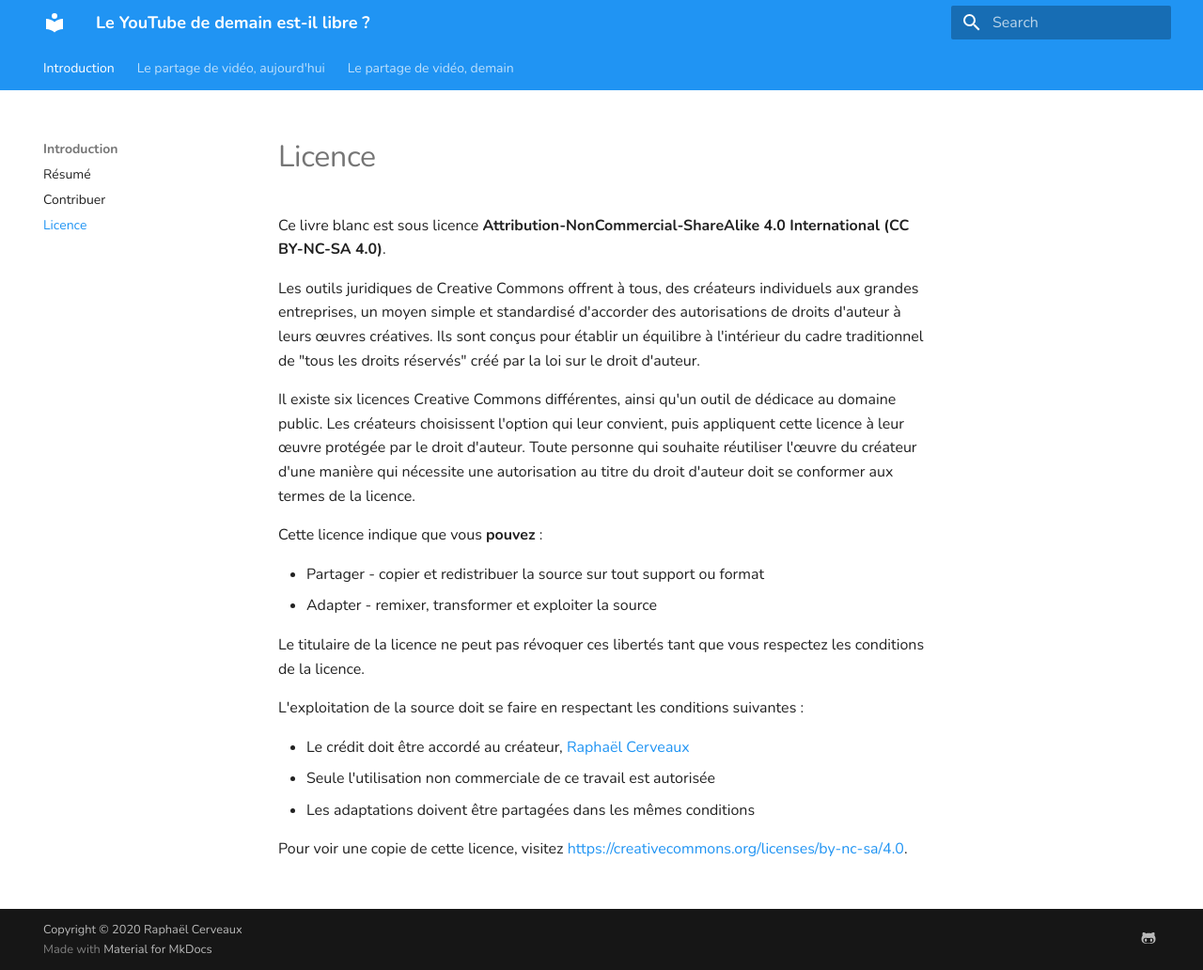
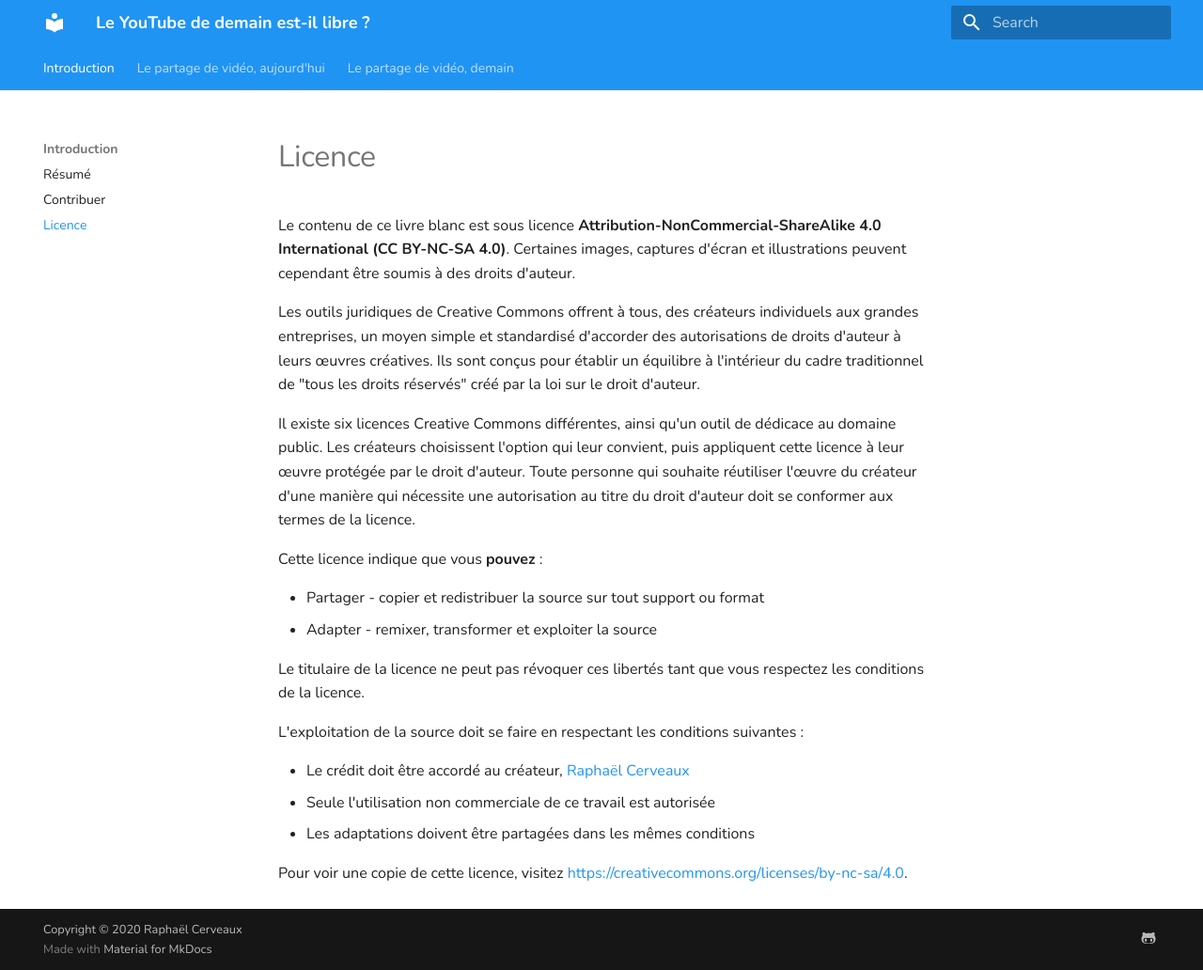
Before and after one commit to sundowndev/livre-blanc-video, an MkDocs documentation site: the page built from docs/license.md, in a window 1280 px wide and 1032 px high. Shown: the whole window at 94% size. Built offline with MkDocs 1.6.1 and Material for MkDocs 9.7.7, drawn with Linux system fonts in a browser that asks for light colours.

Commit message:
content: license

```diff
--- a/docs/license.md
+++ b/docs/license.md
@@ -1,4 +1,4 @@
-Ce livre blanc est sous licence **Attribution-NonCommercial-ShareAlike 4.0 International (CC BY-NC-SA 4.0)**.
+Le contenu de ce livre blanc est sous licence **Attribution-NonCommercial-ShareAlike 4.0 International (CC BY-NC-SA 4.0)**. Certaines images, captures d'écran et illustrations peuvent cependant être soumis à des droits d'auteur.
 
 Les outils juridiques de Creative Commons offrent à tous, des créateurs individuels aux grandes entreprises, un moyen simple et standardisé d'accorder des autorisations de droits d'auteur à leurs œuvres créatives. Ils sont conçus pour établir un équilibre à l'intérieur du cadre traditionnel de "tous les droits réservés" créé par la loi sur le droit d'auteur.
 
```
